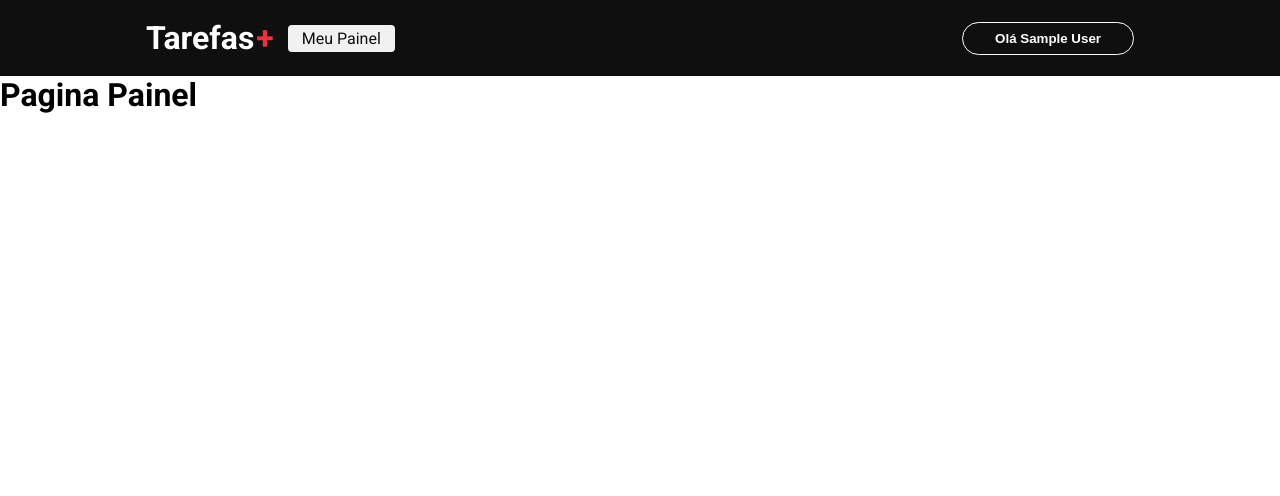
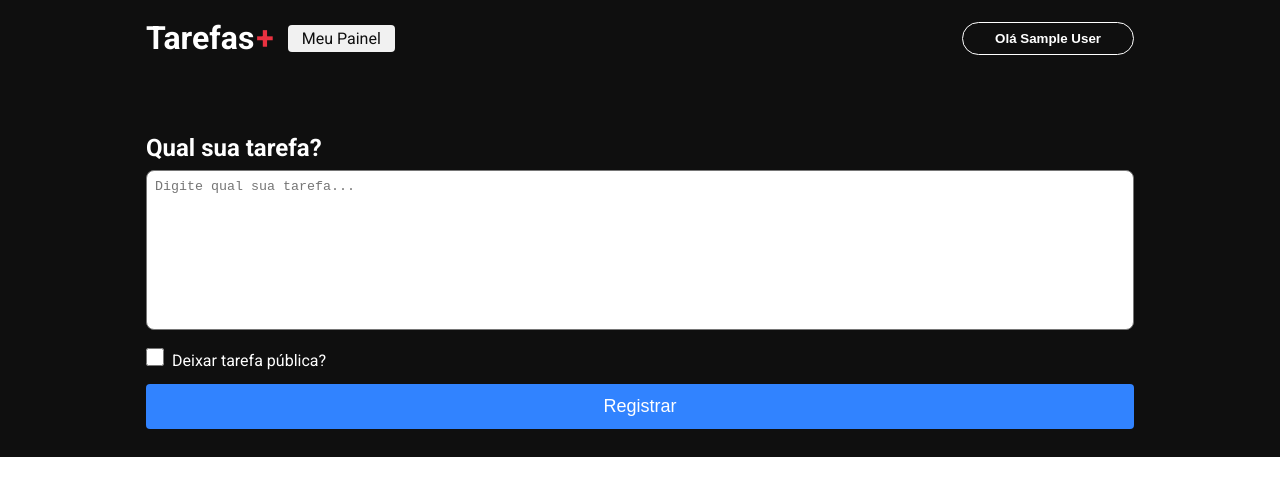
Before and after one commit to danilocucharro/next-tarefas, a Next.js app: page /dashboard in a window 1280 px wide. Shown: the top 496 px of the page. Built offline with nearby package versions, Linux system fonts and the light colour scheme; no server answers; sample sign-in values are in the browser's storage.

Commit message:
o login do site agora é por meio da conta do github, e pagina de dashboard foi atualizada

```diff
--- a/src/components/header/Header.jsx
+++ b/src/components/header/index.jsx
@@ -29,7 +29,7 @@
           Olá {session?.user?.name}
         </button>
         ): (
-        <button className={styles.loginButton} onClick={()=> signIn("google")}>
+        <button className={styles.loginButton} onClick={()=> signIn("github")}>
           Acessar
         </button>
         )}
--- /dev/null
+++ b/src/components/textarea/index.tsx
@@ -0,0 +1,5 @@
+import styles from './styles.module.css'
+
+export function Textarea({...rest}: HTMLProps<HTMLTextAreaElement>){
+  return <textarea className={styles.textarea} {...rest}></textarea>
+}
--- /dev/null
+++ b/src/components/textarea/styles.module.css
@@ -0,0 +1,8 @@
+.textarea{
+  width: 100%;
+  resize: none;
+  height: 160px;
+  border-radius: 8px;
+  outline: none;
+  padding: 8px;
+}
--- a/src/pages/_app.tsx
+++ b/src/pages/_app.tsx
@@ -1,6 +1,6 @@
 import '../../styles/globals.css'
 import type { AppProps } from 'next/app'
-import { Header } from "../components/header/Header"
+import { Header } from "../components/header"
 import { SessionProvider } from "next-auth/react"
 
 
--- a/src/pages/api/auth/[...nextauth].ts
+++ b/src/pages/api/auth/[...nextauth].ts
@@ -1,11 +1,16 @@
 import NextAuth from 'next-auth';
 import GoogleProvider from 'next-auth/providers/google'
+import GitHubProvider from "next-auth/providers/github";
 
 export const authOptions ={
   providers: [
     GoogleProvider({
       clientId: process.env.GOOGLE_CLIENT_ID as string,
       clientSecret: process.env.GOOGLE_CLIENT_SECRET as string,
+    }),
+    GitHubProvider({
+      clientId: process.env.GITHUB_ID,
+      clientSecret: process.env.GITHUB_SECRET
     })
   ],
   secret: process.env.JWT_SECRET as string,
--- a/src/pages/dashboard/index.tsx
+++ b/src/pages/dashboard/index.tsx
@@ -3,6 +3,7 @@
 import Head from 'next/head'
 
 import { getSession } from 'next-auth/react'
+import { Textarea } from '../../components/textarea'
 
 export default function Dashboard(){
   return(
@@ -11,7 +12,27 @@
         <title>Meu Painel de tarefas</title>
       </Head>
 
-      <h1>Pagina Painel</h1>
+      <main className={styles.main}>
+        <section className={styles.content}>
+          <div className={styles.contentForm}>
+            <h1 className={styles.title}>Qual sua tarefa?</h1>
+            <form>
+              <Textarea placeholder="Digite qual sua tarefa..."/>
+              <div className={styles.checkboxArea}>
+                <input
+                 type="checkbox"
+                 className={styles.checkbox}
+                />
+                <label>Deixar tarefa pública?</label>
+              </div>
+
+              <button type="submit" className={styles.button}>
+                Registrar
+              </button>
+            </form>
+          </div>
+        </section>
+      </main>
     </div>
   )
 }
--- a/src/pages/dashboard/styles.module.css
+++ b/src/pages/dashboard/styles.module.css
@@ -0,0 +1,54 @@
+.container{
+  width: 100%;
+}
+
+.content{
+  background-color: #0f0f0f;
+  width: 100%;
+  display: flex;
+  align-items: center;
+  justify-content: center;
+}
+
+.contentForm{
+  max-width: 1024px;
+  width: 100%;
+  padding: 0 18px;
+  padding-bottom: 28px;
+  margin-top: 58px;
+}
+
+.title{
+  color: #fff;
+  margin-bottom: 8px;
+}
+
+.checkboxArea label{
+  margin-left: 8px;
+  color: #fff;
+}
+
+.checkboxArea{
+  margin: 14px 0;
+}
+
+.checkbox{
+  width: 18px;
+  height: 18px;
+}
+
+.button{
+  width: 100%;
+  border: 0;
+  border-radius: 4px;
+  color: #fff;
+  background-color: #3183ff;
+  padding: 12px 0;
+  font-size: 18px;
+  cursor: pointer;
+  transition: 0.3s;
+}
+
+.button:hover{
+  opacity: 0.9;
+}
--- a/src/pages/index.tsx
+++ b/src/pages/index.tsx
@@ -4,8 +4,6 @@
 import Image from 'next/image'
 
 import heroImg from '../../public/assets/hero.png'
-
-const inter = Inter({ subsets: ['latin'] })
 
 export default function Home() {
   return (
```
